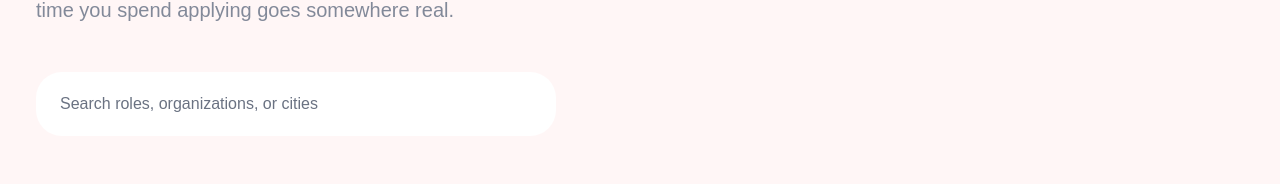
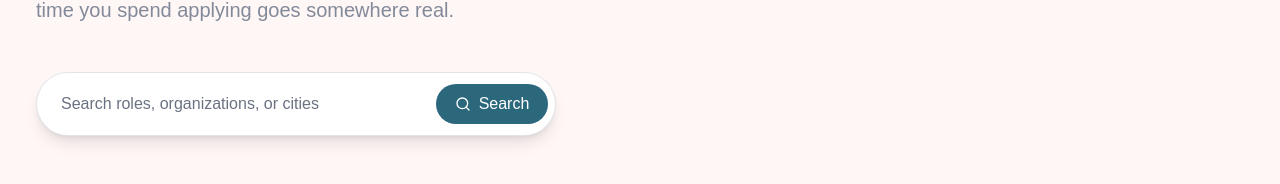
Before and after one commit to shunter09/AvenueSeekers, a Next.js app: page / in a window 1280 px wide. Shown: the part 405-589 px from the top of the page. Built offline with nearby package versions, Linux system fonts and the light colour scheme; no server answers; a web font is replaced by a local one.

Commit message:
Added SearchIcon import from lucide-react.
Added w-full and min-w-0

Added search button

```diff
--- a/app/components/search.tsx
+++ b/app/components/search.tsx
@@ -3,6 +3,8 @@
 import {useId} from "react";
 import {useSearchParams, usePathname, useRouter} from "next/navigation";
 import {useDebouncedCallback} from "use-debounce";
+import {SearchIcon} from "lucide-react";
+
 
 export default function Search({
                                    placeholder,
@@ -26,18 +28,30 @@ export default function Search({
     }, 500);
 
     return (
-        <div className="relative flex flex-1 shrink-0 justify-center">
+
+
+        <div className="relative flex w-full min-w-0 flex-1 shrink-0 justify-center">
             <label htmlFor={id} className="sr-only">
                 {label}
             </label>
+
             <input
                 id={id}
                 type="search"
-                className="peer block h-16 w-full rounded-4xl border-none bg-white py-2 pl-6 pr-4 text-base placeholder:text-gray-500"
+                className="shadow-lg peer h-12 block  w-full min-w-0 rounded-full border border-[#405068]/15 bg-white py-2 pl-4 pr-14 text-base placeholder:text-gray-500 focus-visible:outline-2 focus-visible:outline-[#2c687b] sm:h-14 sm:pl-6 sm:pr-32 md:h-16"
                 placeholder={placeholder}
                 onChange={(e) => handleSearch(e.target.value)}
                 defaultValue={searchParams.get(param)?.toString()}
             />
+
+            <button
+                type="submit"
+                aria-label={`Search ${label.toLowerCase()}`}
+                className="absolute right-1.5 top-1/2 flex h-9 w-9 -translate-y-1/2 items-center justify-center gap-2 rounded-full bg-[#2c687b] text-white transition-colors duration-300 hover:cursor-pointer hover:bg-[#2c687b]/80 focus-visible:outline-2 focus-visible:outline-offset-2 focus-visible:outline-[#2c687b] sm:right-2 sm:h-10 sm:w-28"
+            >
+                <SearchIcon className="h-4 w-4" aria-hidden="true" focusable="false"/>
+                <span className="hidden sm:inline">Search</span>
+            </button>
         </div>
     );
 }
```
